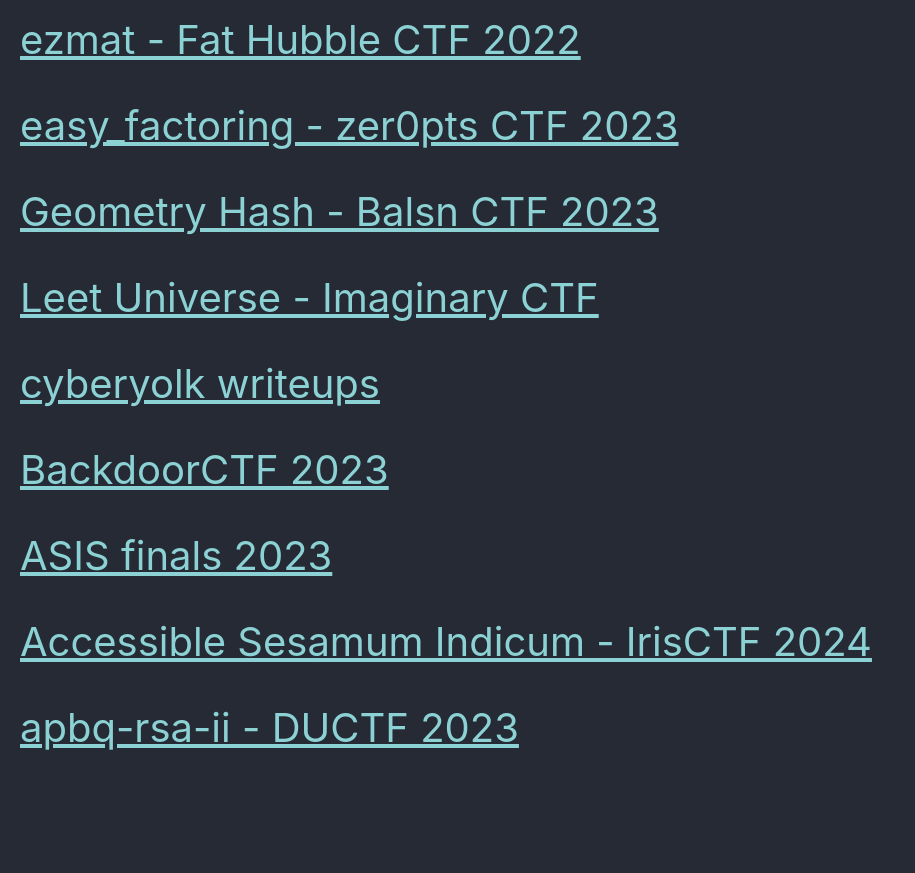
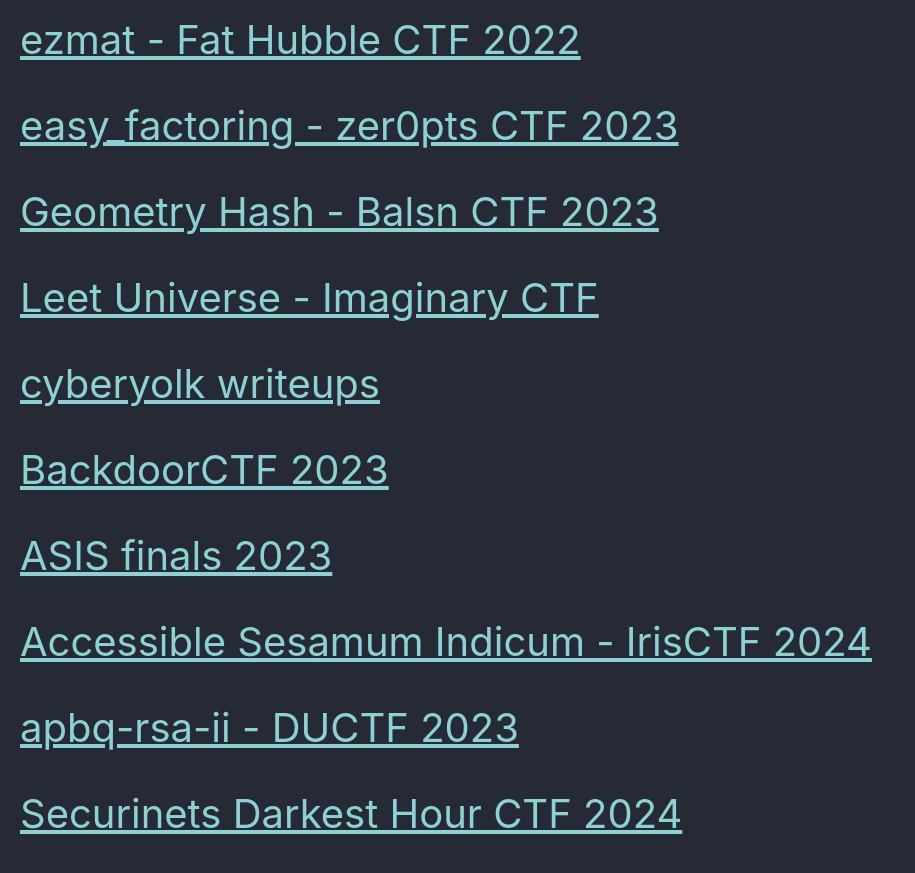
Before and after one commit to Connor-McCartney/Connor-McCartney.github.io, a Jekyll site: the page built from _pages/cryptography/other/other.md, in a window 1280 px wide and 900 px high, scrolled down 882 px. Shown: the top 873 px of the window, without its empty margins (0-915 px from the left). Built offline with Jekyll 4.4.1, drawn with Linux system fonts in a browser that asks for light colours; cached includes are drawn as plain includes; before the commit the page ends 1696 px from its top, so only the background shows below that.

Commit message:
Update other.md

```diff
--- a/_pages/cryptography/other/other.md
+++ b/_pages/cryptography/other/other.md
@@ -54,3 +54,6 @@ title: Other
 
 
 <span style="font-size:2em;">   [apbq-rsa-ii - DUCTF 2023](/cryptography/other/apbq-rsa-ii-DUCTF-2023) </span> <br>
+
+
+<span style="font-size:2em;">   [Securinets Darkest Hour CTF 2024](/cryptography/other/Securinets-Darkest-Hour-CTF-2024) </span> <br>
```
